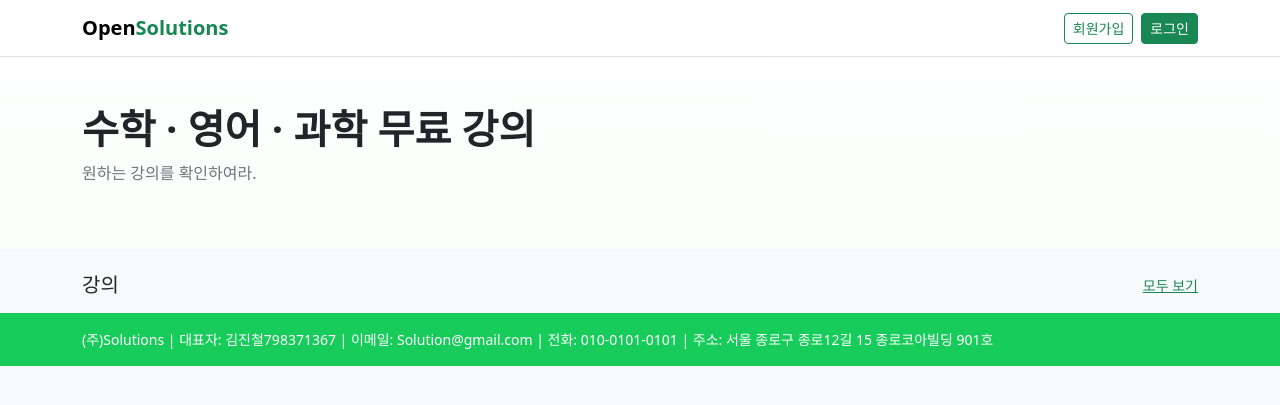
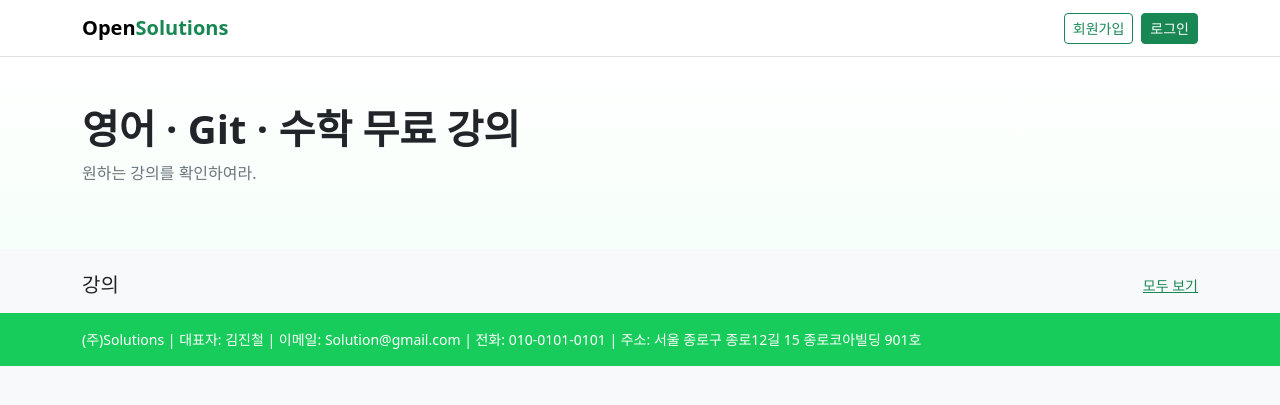
Before and after one commit to asdw701425/test, a Flask app: page / in a window 1280 px wide. Shown: the top 405 px of the page. Run offline with Flask 3, Linux system fonts and the light colour scheme; data that the repository does not hold is empty.

Commit message:
Solutions

```diff
--- a/web-revised/templates/base.html
+++ b/web-revised/templates/base.html
@@ -27,7 +27,7 @@
 
   <header class="hero d-flex align-items-center">
     <div class="container py-5">
-      <h1 class="display-6 fw-semibold mb-2">수학 · 영어 · 과학 무료 강의</h1>
+      <h1 class="display-6 fw-semibold mb-2">영어 · Git · 수학 무료 강의</h1>
       <p class="text-secondary mb-3">원하는 강의를 확인하여라.</p>
     </div>
   </header>
@@ -55,7 +55,7 @@
 
   <footer class="text-white py-3" style="background:#18cc5b">
     <div class="container small">
-      (주)Solutions | 대표자: 김진철798371367 | 이메일: Solution@gmail.com |
+      (주)Solutions | 대표자: 김진철 | 이메일: Solution@gmail.com |
       전화: 010-0101-0101 | 주소: 서울 종로구 종로12길 15 종로코아빌딩 901호
     </div>
   </footer>
```
